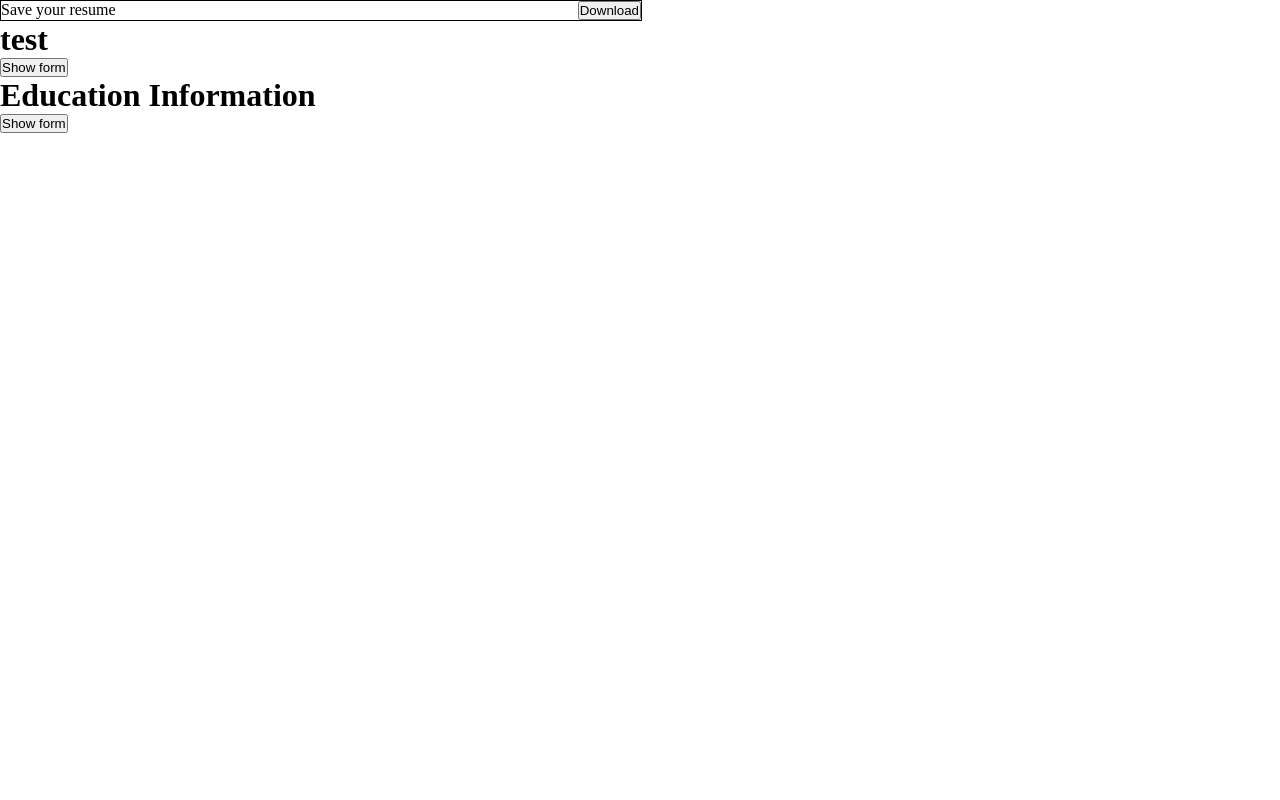
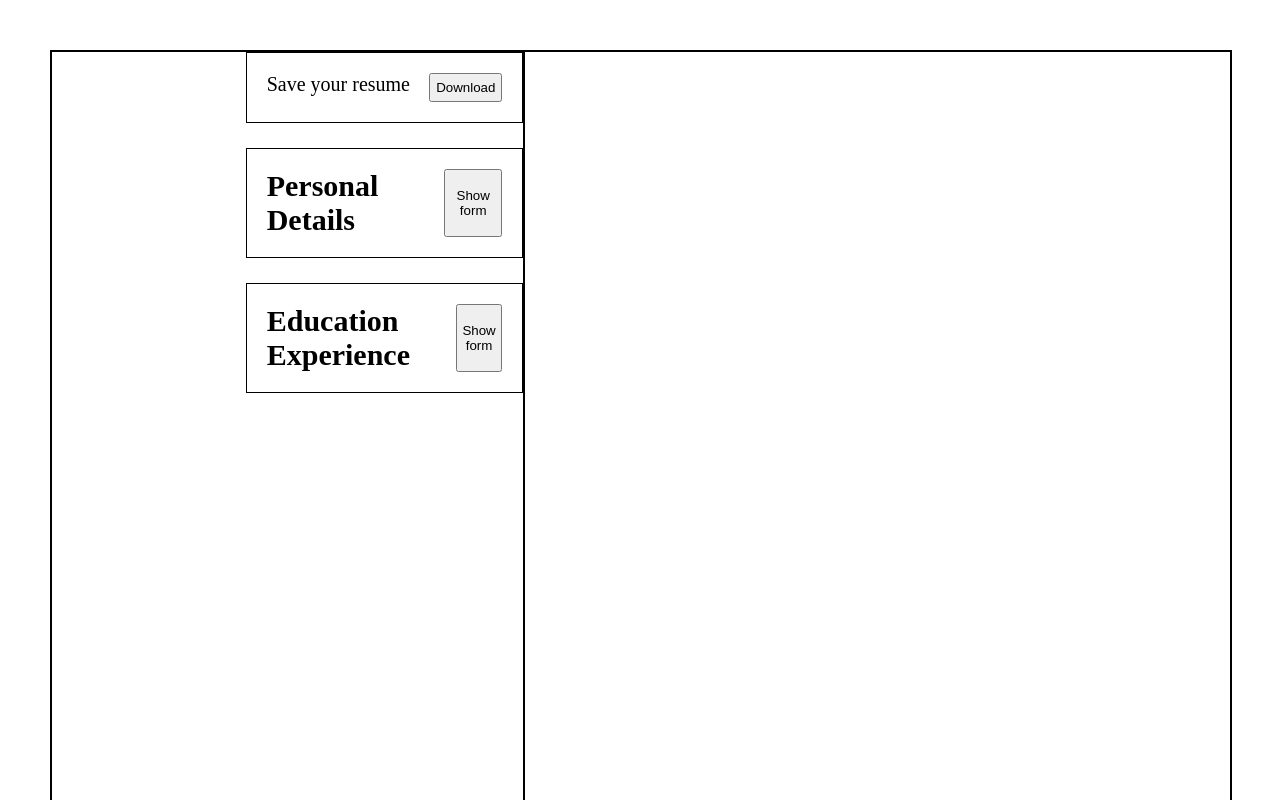
Before and after one commit to jbonganciso04/cv-application, a React (Vite) app: page / in a window 1280 px wide. Shown: the top 800 px of the page. Built offline with nearby package versions, Linux system fonts and the light colour scheme.

Commit message:
Added basic styling

```diff
--- a/src/App.css
+++ b/src/App.css
@@ -3,18 +3,84 @@
   width: 50%;
   border: 1px solid black;
   justify-content: space-between;
+  margin-bottom: 25px;
 
 }
 
-.test {
-  font-size: 100px;
+.general__information__container {
+  width: 50%;
+  border: 1px solid black;
+  margin-bottom: 25px;
 }
 
+.general__information__header__and__toggle__container {
+  display: flex;
+  justify-content: space-between;
+}
+
+.save__resume__container, .general__information__container {
+  padding: 20px;
+  font-size: 20px;
+}
+
+.save__resume__container button {
+  padding: 5px;
+}
 .hide {
   display: none;
 }
 
 
 .show {
-  display: block !important;
+  display: grid;
 }
+
+
+.main__container {
+  display: flex;
+  justify-content: space-around;
+  border: 1px solid black;
+  width: 100%;
+}
+
+.main {
+  width: 45%;
+  border: 1px solid black;
+}
+.main:first-child {
+  display: flex;
+  align-items: flex-end;
+  flex-direction: column;
+}
+
+.cv__container {
+  border: 1px solid black;
+  width: 21cm;
+  height: 29.7cm;
+}
+
+.form-control {
+  display: flex;
+  flex-direction: column;
+  padding: 5px 0;
+}
+
+.form-control:first-child {
+  padding-top: 10px;
+}
+
+.form-control input {
+  padding: 10px;
+}
+
+.form-control label {
+  font-weight: bold;
+  font-size: 22px;
+  margin-bottom: 5px;
+}
+
+button[type=submit] {
+  padding: 10px 20px;
+  justify-self: flex-end;
+  margin-top: 15px;
+}
--- a/src/App.jsx
+++ b/src/App.jsx
@@ -11,7 +11,8 @@ function App() {
 
 
   return (
-    <>
+    <div className="main__container">
+      <div className='main'>
         <SaveResume />
         <GeneralInformation
             setGeneralInfoData={setGeneralInfoData}
@@ -19,8 +20,12 @@ function App() {
           <EducationExperience
             setEducationExperienceData={setEducationExperienceData}
             />
+    </div>
+    <div className='main cv__container'>
         <CVPreviewAndPrint generalInfoData={generalInfoData} educationExperienceData={educationExperienceData}/>
-    </>
+    </div>
+    </div>
+
   )
 }
 
--- a/src/Components/EducationExperience.jsx
+++ b/src/Components/EducationExperience.jsx
@@ -20,9 +20,11 @@ function EducationExperience({ setEducationExperienceData }) {
         reset();
     }
             return (
-        <div className="general__information__container" id="general__information__container">
-            <h1>Education Information</h1>
+        <div className="general__information__container">
+            <div className="general__information__header__and__toggle__container">
+            <h2>Education Experience</h2>
             <button onClick={handleHideAndShowOfForm}>Show form</button>
+            </div>
 
             <form onSubmit={handleSubmit(onSubmit)} id="education__information__section hide" className="hide">
                 <div className="form-control">
@@ -60,7 +62,7 @@ function EducationExperience({ setEducationExperienceData }) {
                 </div>
 
                 <div className="form-control">
-                    <label>Country</label>
+                    <label>Start date</label>
                     <input
                         type="date"
                         name="startDate"
@@ -68,7 +70,7 @@ function EducationExperience({ setEducationExperienceData }) {
                 </div>
 
                 <div className="form-control">
-                    <label>Country</label>
+                    <label>End date</label>
                     <input
                         type="date"
                         name="endDate"
--- a/src/Components/GeneralInformation.jsx
+++ b/src/Components/GeneralInformation.jsx
@@ -23,9 +23,10 @@ function GeneralInformation({ setGeneralInfoData}) {
 
     return (
         <div className="general__information__container" id="general__information__container">
-            <h1>test</h1>
-            <button onClick={handleHideAndShowOfForm}>Show form</button>
-
+            <div className="general__information__header__and__toggle__container">
+                <h2>Personal Details</h2>
+                <button onClick={handleHideAndShowOfForm}>Show form</button>
+            </div>
             <form onSubmit={handleSubmit(onSubmit)} id="general__information__section hide" className="hide">
                 <div className="form-control">
                     <label>Full name</label>
--- a/src/Components/SaveResume.jsx
+++ b/src/Components/SaveResume.jsx
@@ -14,7 +14,8 @@ function SaveResume() {
             <p>Save your resume</p>
             <button
                 onClick={onSaveButtonClick}
-                >Download</button>
+                >Download
+            </button>
         </div>
     )
 }
--- a/src/index.css
+++ b/src/index.css
@@ -2,3 +2,11 @@
   margin: 0;
   padding: 0;
 }
+
+body {
+  padding: 50px;
+}
+
+button:hover {
+  cursor: pointer;
+}
```
Lines whose indentation alone changed are shown as unchanged.
